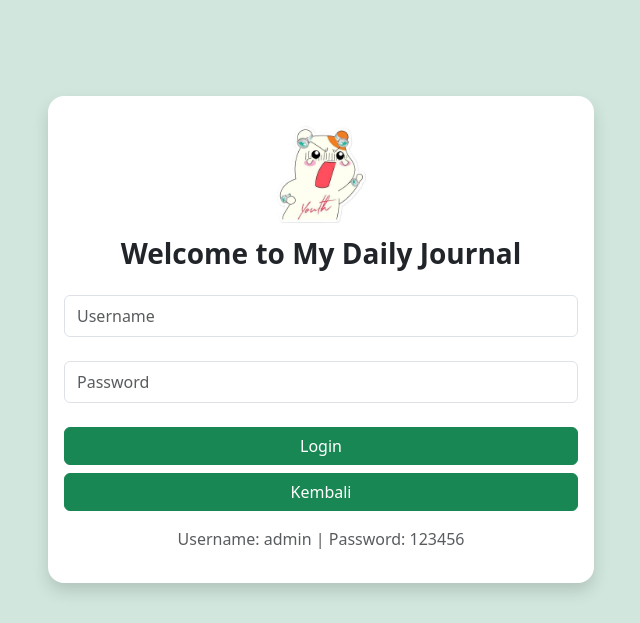
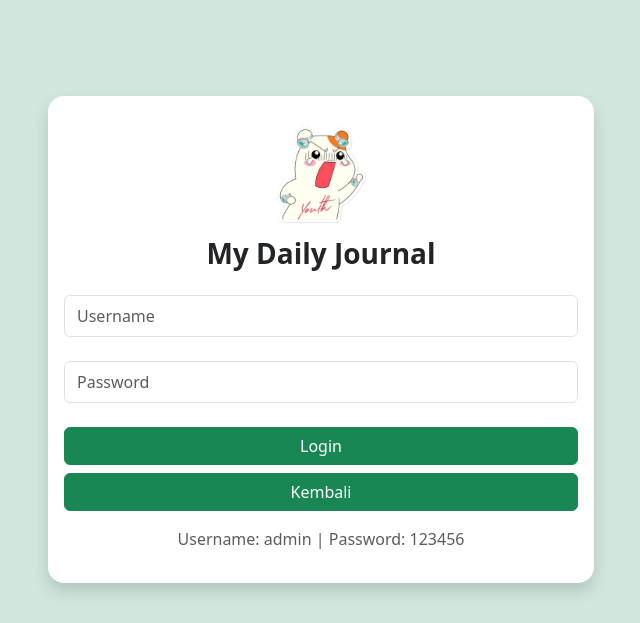
Before and after one commit to annisanugraha/dailyjournal, a PHP site: page /login.php in a window 1280 px wide. Shown: the top 623 px of the page, without its empty margins (319-959 px from the left). Run offline with PHP 8.4, Linux system fonts and the light colour scheme.

Commit message:
membenarkan index dan mengubah judul kembali

```diff
--- a/login.php
+++ b/login.php
@@ -73,7 +73,7 @@ if ($_SERVER["REQUEST_METHOD"] == "POST") {
                         <a>
                             <img src="img/greetings.jpeg" class="img-fluid p-1 d-block mx-auto" width="125">
                         </a>
-                            <h3 class="text-center mb-4"><b>Welcome to My Daily Journal</b></h3>
+                            <h3 class="text-center mb-4"><b>My Daily Journal</b></h3>
                         </div>
                         <form action="login.php" method="post">
                             <input type="text" name="user" class="form-control my-4 py-2 rounded-2" placeholder="Username"/>
```
